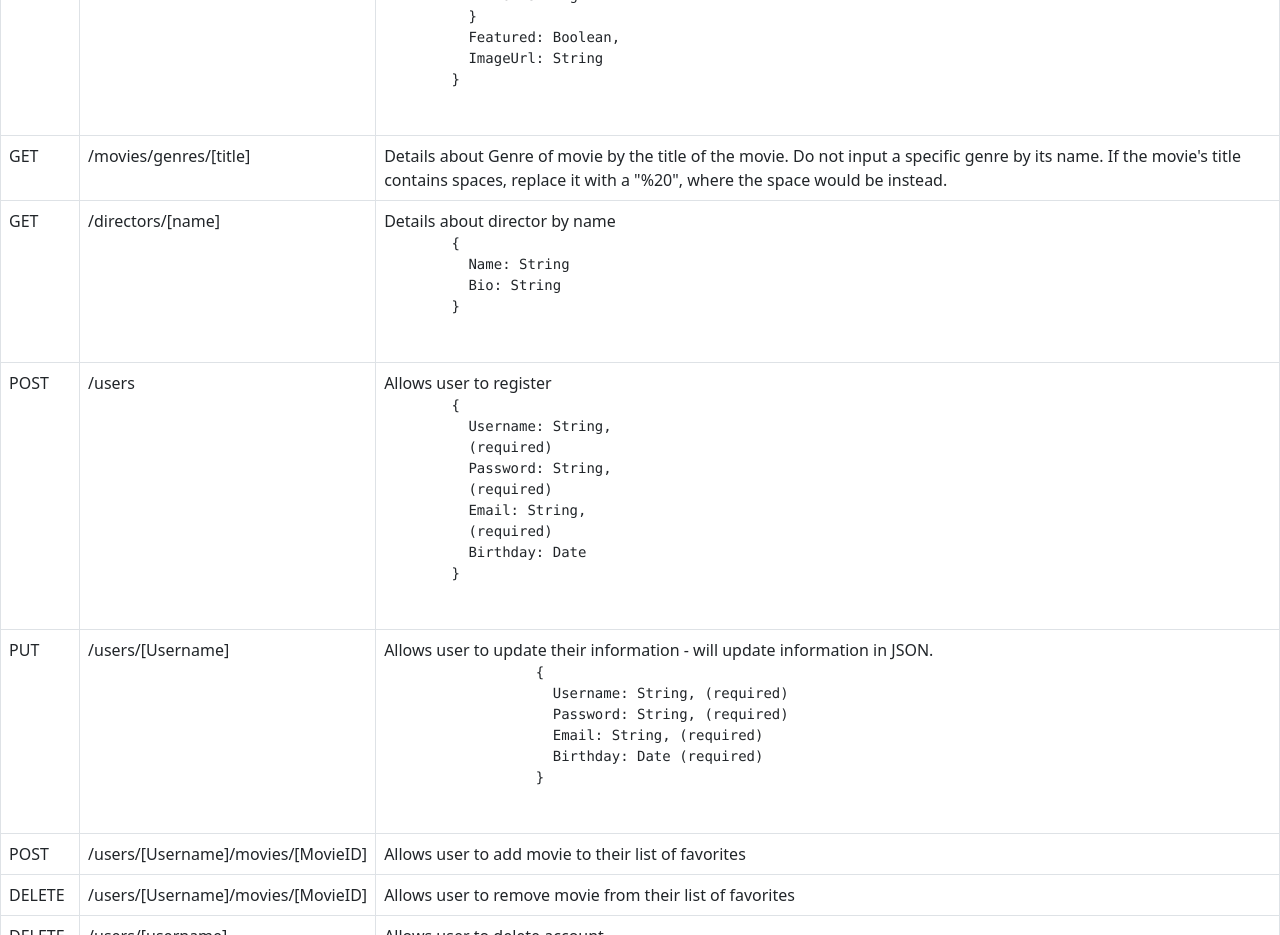
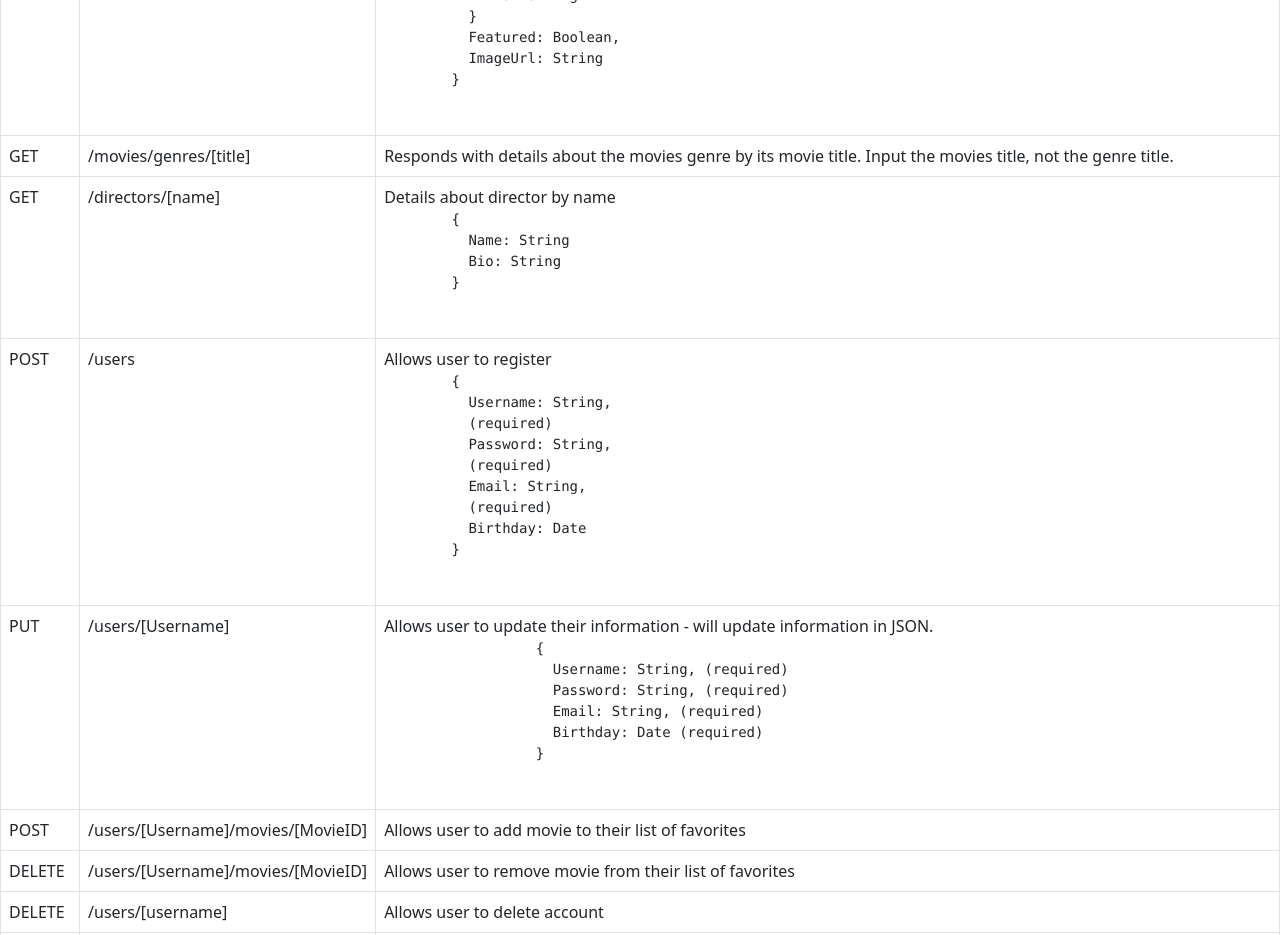
Before and after one commit to Coldest-Out/myFlix-app, a website: page public/documentation.html in a window 1280 px wide. Shown: the part 960-1895 px from the top of the page. Drawn offline with nearby package versions, Linux system fonts and the light colour scheme.

Commit message:
Update documentation.html

```diff
--- a/public/documentation.html
+++ b/public/documentation.html
@@ -78,7 +78,7 @@
             <tr>
               <td>GET</td>
               <td>/movies/genres/[title]</td>
-              <td>Details about Genre of movie by the title of the movie. Do not input a specific genre by its name. If the movie's title contains spaces, replace it with a "%20", where the space would be instead. </td>
+              <td>Responds with details about the movies genre by its movie title. Input the movies title, not the genre title.</td>
             </tr>
             <tr>
               <td>GET</td>
```
